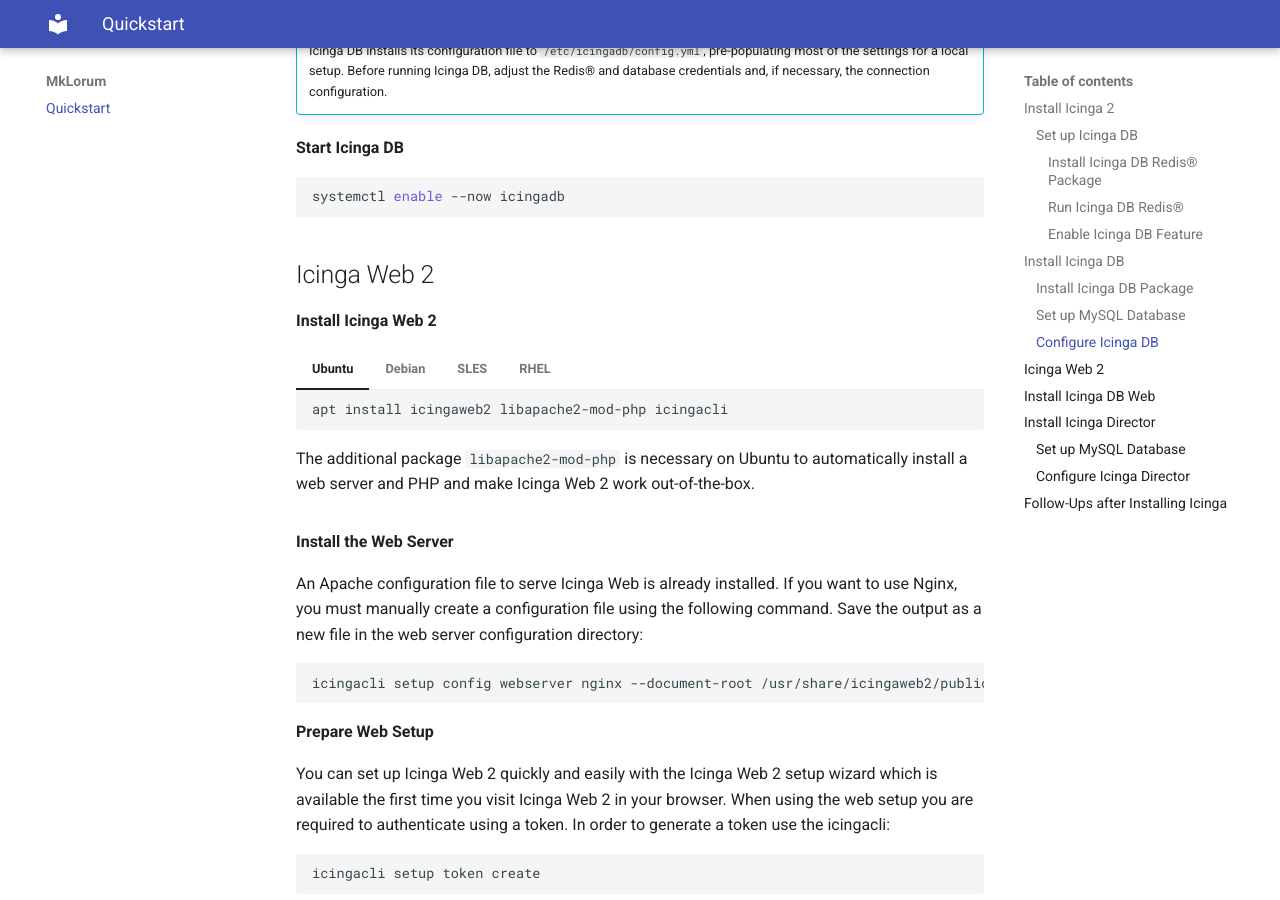
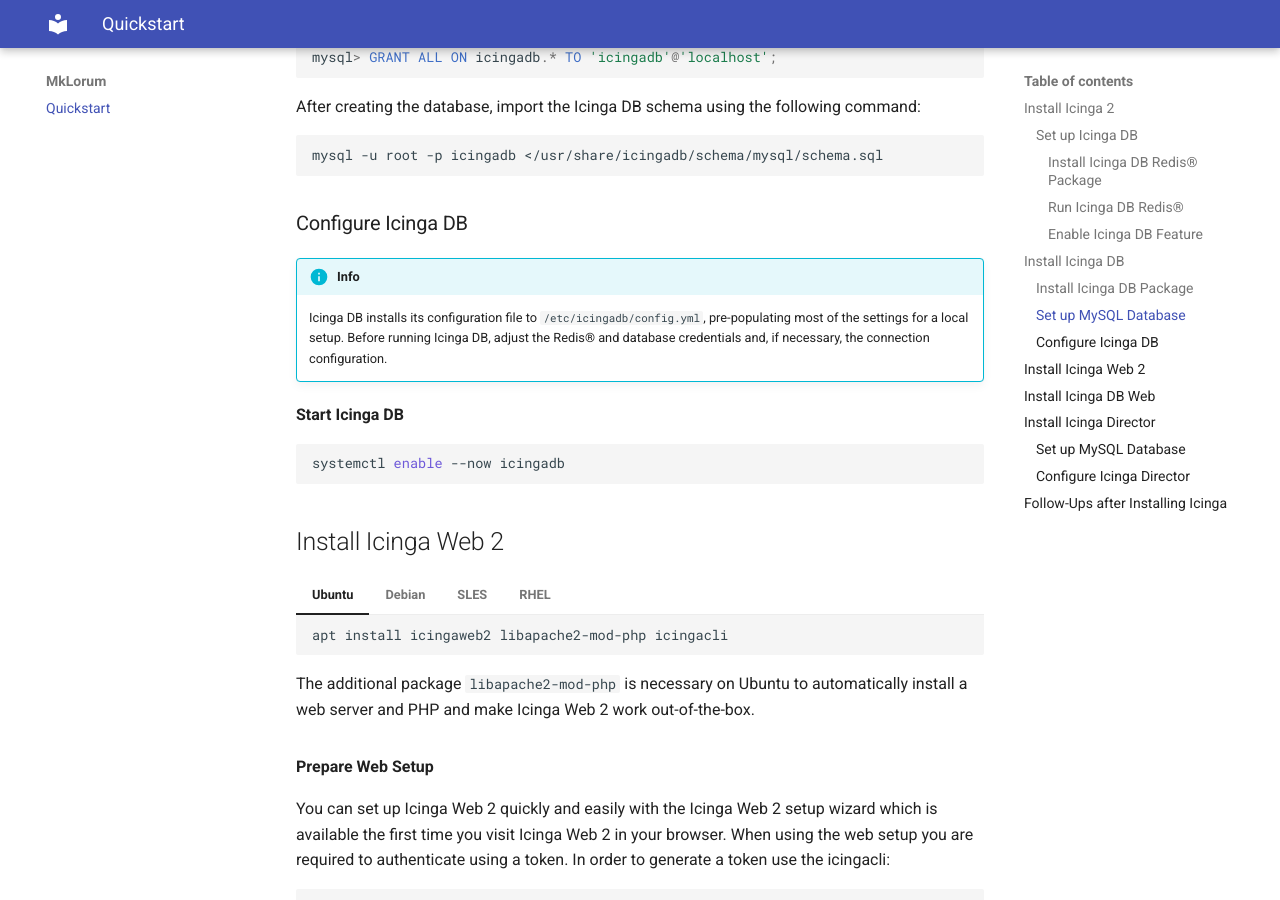
Before and after one commit to Icinga/get-started-docs, an MkDocs documentation site: the page built from doc/quickstart.md, in a window 1280 px wide and 900 px high, scrolled down 2613 px. Built offline with MkDocs 1.6.1 and Material for MkDocs 9.7.7, drawn with Linux system fonts in a browser that asks for light colours; some of the changed text lies outside the part shown.

````diff
--- a/doc/quickstart.md
+++ b/doc/quickstart.md
@@ -107,19 +115,9 @@ mysql -u root -p icingadb </usr/share/icingadb/schema/mysql/schema.sql
 systemctl enable --now icingadb
 ```
 
-## Icinga Web 2
-
-**Install Icinga Web 2**
+## Install Icinga Web 2
 
 {% include "tab-install-icingaweb2.md" %}
-
-**Install the Web Server**
-
-An Apache configuration file to serve Icinga Web is already installed. If you want to use Nginx, you must manually create a configuration file using the following command. Save the output as a new file in the web server configuration directory:
-
-```bash
-icingacli setup config webserver nginx --document-root /usr/share/icingaweb2/public
-```
 
 **Prepare Web Setup**
 
````
Also changed, not shown: other parts of doc/quickstart.md (+8 -0 lines).
